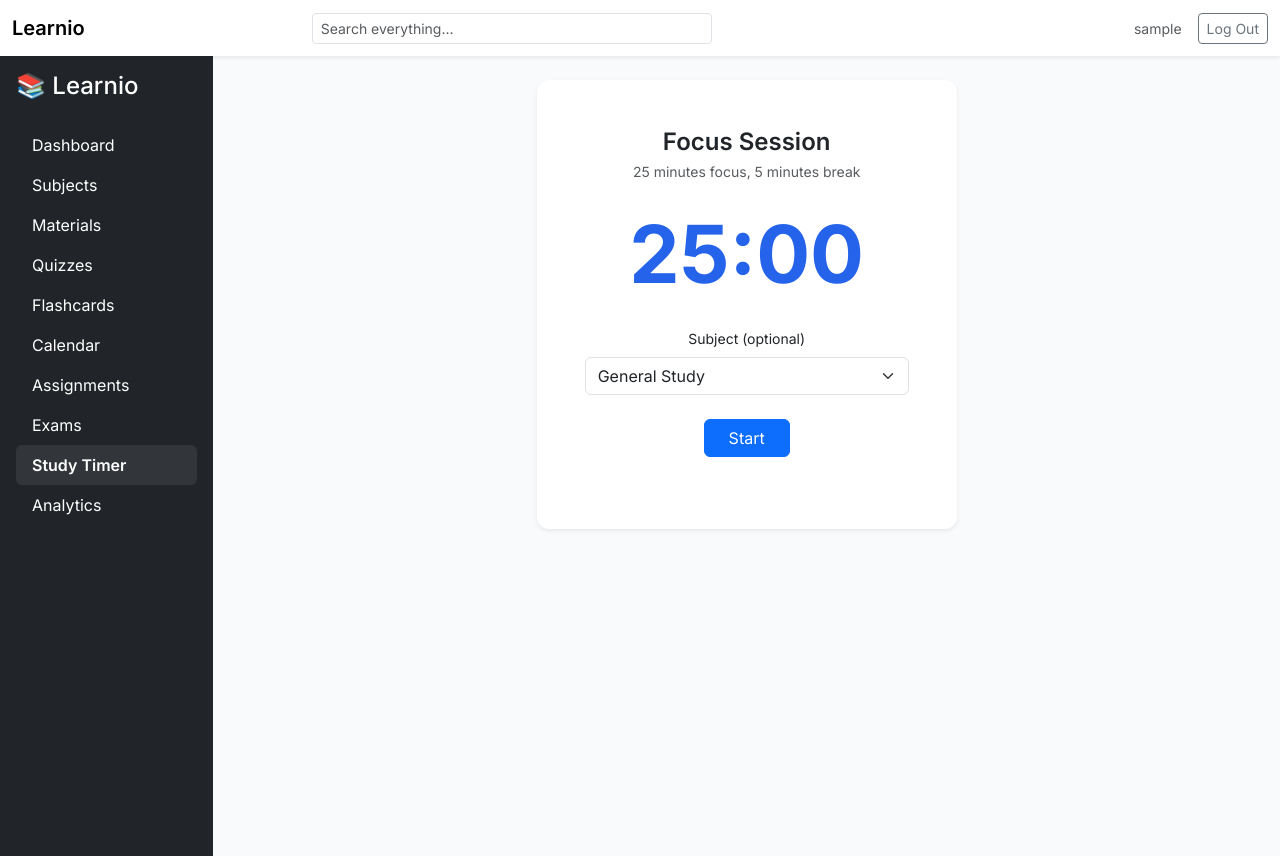
After one commit to mhasantanveer546/Learnio, a Flask app: page /timer/ in a window 1280 px wide. The commit adds this page. Run offline with Flask 3, Linux system fonts and the light colour scheme; the visitor is signed in with stand-in values (Sample User, id 1); data that the repository does not hold is empty.

Commit message:
Phase 11: Study Timer with persistent floating widget, Analytics dashboard, real Dashboard data; fix SQLite timezone bug

```diff
--- a/app/__init__.py
+++ b/app/__init__.py
@@ -18,6 +18,9 @@ from app.routes.assignments import assignments_bp
 from app.routes.exams import exams_bp
 from app.routes.calendar import calendar_bp
 from app.routes.search import search_bp
+from app.routes.timer import timer_bp
+from app.routes.analytics import analytics_bp
+
 
 def create_app(config_name="development"):
     app = Flask(__name__)
@@ -49,6 +52,8 @@ def create_app(config_name="development"):
     app.register_blueprint(exams_bp)
     app.register_blueprint(calendar_bp)
     app.register_blueprint(search_bp)
+    app.register_blueprint(timer_bp)
+    app.register_blueprint(analytics_bp)
 
     @app.errorhandler(404)
     def page_not_found(error):
--- a/app/models/__init__.py
+++ b/app/models/__init__.py
@@ -7,9 +7,10 @@ from app.models.chat import ChatSession, ChatMessage
 from app.models.quiz import Quiz, QuizQuestion, QuizAttempt, QuizAnswer
 from app.models.flashcard import FlashcardSet, Flashcard
 from app.models.assignment import Assignment, Exam
+from app.models.study_session import StudySession
 
 __all__ = [
     "User", "Subject", "StudyMaterial", "Summary", "ChatSession", "ChatMessage",
     "Quiz", "QuizQuestion", "QuizAttempt", "QuizAnswer",
-    "FlashcardSet", "Flashcard","Assignment", "Exam"
+    "FlashcardSet", "Flashcard","Assignment", "Exam","StudySession"
 ]
--- /dev/null
+++ b/app/routes/timer.py
@@ -0,0 +1,73 @@
+from datetime import datetime, timezone
+
+from flask import Blueprint, render_template, request, jsonify
+from flask_login import login_required, current_user
+
+from app.extensions import db
+from app.models import Subject, StudySession
+from app.utils.constants import POMODORO_FOCUS_MINUTES, POMODORO_BREAK_MINUTES
+
+timer_bp = Blueprint("timer", __name__, url_prefix="/timer")
+
+
+@timer_bp.route("/", methods=["GET"])
+@login_required
+def view_timer():
+    subjects = Subject.query.filter_by(user_id=current_user.id).all()
+    return render_template(
+        "timer/pomodoro.html",
+        subjects=subjects,
+        focus_minutes=POMODORO_FOCUS_MINUTES,
+        break_minutes=POMODORO_BREAK_MINUTES,
+    )
+
+
+@timer_bp.route("/start", methods=["POST"])
+@login_required
+def start_session():
+    data = request.get_json(silent=True) or {}
+    subject_id = data.get("subject_id")
+
+    # Defensive ownership check — never trust a client-supplied subject_id
+    # without confirming it actually belongs to the logged-in user.
+    if subject_id:
+        subject = Subject.query.filter_by(id=subject_id, user_id=current_user.id).first()
+        if not subject:
+            subject_id = None
+
+    session = StudySession(
+        user_id=current_user.id,
+        subject_id=subject_id,
+        started_at=datetime.now(timezone.utc),
+    )
+    db.session.add(session)
+    db.session.commit()
+
+    return jsonify({"session_id": session.id})
+
+
+@timer_bp.route("/<int:session_id>/stop", methods=["POST"])
+@login_required
+def stop_session(session_id):
+    session = StudySession.query.filter_by(id=session_id, user_id=current_user.id).first_or_404()
+
+    if session.ended_at:
+        return jsonify({"error": "Session already ended."}), 400
+
+    data = request.get_json(silent=True) or {}
+    ran_full_duration = bool(data.get("completed"))
+
+    now = datetime.now(timezone.utc).replace(tzinfo=None)  # match SQLite's naive storage
+    session.ended_at = now
+
+    if ran_full_duration:
+        session.duration_minutes = POMODORO_FOCUS_MINUTES
+        session.completed = True
+    else:
+        elapsed = (now - session.started_at).total_seconds() / 60
+        session.duration_minutes = max(1, round(elapsed))
+        session.completed = False
+
+    db.session.commit()
+
+    return jsonify({"duration_minutes": session.duration_minutes, "completed": session.completed})
--- /dev/null
+++ b/app/static/js/timer_widget.js
@@ -0,0 +1,224 @@
+const STORAGE_KEY = "learnio_active_session";
+
+function getActiveSession() {
+    const raw = localStorage.getItem(STORAGE_KEY);
+    return raw ? JSON.parse(raw) : null;
+}
+
+function saveActiveSession(session) {
+    localStorage.setItem(STORAGE_KEY, JSON.stringify(session));
+}
+
+function clearActiveSession() {
+    localStorage.removeItem(STORAGE_KEY);
+}
+
+function csrfHeader() {
+    return { "X-CSRFToken": document.querySelector('meta[name="csrf-token"]').content };
+}
+
+// ===== Starting / stopping (shared by both the widget and the full page) =====
+
+async function startFocusSession(subjectId) {
+    const response = await fetch("/timer/start", {
+        method: "POST",
+        headers: { "Content-Type": "application/json", ...csrfHeader() },
+        body: JSON.stringify({ subject_id: subjectId || null }),
+    });
+    const data = await response.json();
+
+    saveActiveSession({
+        sessionId: data.session_id,
+        subjectId: subjectId || null,
+        mode: "focus",
+        phaseStartedAt: Date.now(),
+        phaseDurationSeconds: POMODORO_FOCUS_SECONDS,
+    });
+
+    renderAll();
+}
+
+async function stopActiveSession() {
+    const session = getActiveSession();
+    if (!session) return;
+
+    if (session.mode === "focus") {
+        await fetch(`/timer/${session.sessionId}/stop`, {
+            method: "POST",
+            headers: { "Content-Type": "application/json", ...csrfHeader() },
+            body: JSON.stringify({ completed: false }),
+        });
+    }
+    // Breaks were never logged as a StudySession in the first place —
+    // nothing to stop server-side, just clear local state.
+
+    clearActiveSession();
+    renderAll();
+}
+
+async function completeFocusPhase(session) {
+    await fetch(`/timer/${session.sessionId}/stop`, {
+        method: "POST",
+        headers: { "Content-Type": "application/json", ...csrfHeader() },
+        body: JSON.stringify({ completed: true }),
+    });
+
+    saveActiveSession({
+        ...session,
+        mode: "break",
+        phaseStartedAt: Date.now(),
+        phaseDurationSeconds: POMODORO_BREAK_SECONDS,
+    });
+    renderAll();
+}
+
+function completeBreakPhase() {
+    clearActiveSession();
+    renderAll();
+}
+
+// ===== Rendering — recomputes remaining time from real timestamps, =====
+// ===== so it's always correct even after a page navigation. =====
+
+function getRemainingSeconds(session) {
+    const elapsed = Math.floor((Date.now() - session.phaseStartedAt) / 1000);
+    return Math.max(0, session.phaseDurationSeconds - elapsed);
+}
+
+function formatTime(seconds) {
+    const m = Math.floor(seconds / 60);
+    const s = seconds % 60;
+    return `${m}:${s.toString().padStart(2, "0")}`;
+}
+
+function renderAll() {
+    const session = getActiveSession();
+    renderFloatingWidget(session);
+    renderFullPage(session);
+}
+
+function renderFloatingWidget(session) {
+    let widget = document.getElementById("floating-timer-widget");
+
+    if (!session) {
+        if (widget) widget.remove();
+        return;
+    }
+
+    // Don't show the floating widget ON the full timer page itself —
+    // that would be a redundant second countdown on the same screen.
+    if (document.getElementById("timer-display")) {
+        if (widget) widget.remove();
+        return;
+    }
+
+    if (!widget) {
+        widget = document.createElement("div");
+        widget.id = "floating-timer-widget";
+        widget.className = "shadow-sm";
+        widget.style.cssText = `
+            position: fixed; bottom: 20px; right: 20px; z-index: 1050;
+            background: white; border-radius: 12px; padding: 12px 16px;
+            display: flex; align-items: center; gap: 10px;
+            border: 1px solid #E2E8F0;
+        `;
+        document.body.appendChild(widget);
+    }
+
+    const remaining = getRemainingSeconds(session);
+    const label = session.mode === "focus" ? "Focus" : "Break";
+    const color = session.mode === "focus" ? "#2563EB" : "#10B981";
+
+    widget.innerHTML = `
+        <span style="font-weight:600; color:${color};">${label}</span>
+        <span style="font-weight:700; font-size:1.1rem;">${formatTime(remaining)}</span>
+        <button id="widget-stop-btn" class="btn btn-sm btn-outline-danger">Stop</button>
+    `;
+    document.getElementById("widget-stop-btn").addEventListener("click", stopActiveSession);
+}
+
+function renderFullPage(session) {
+    const display = document.getElementById("timer-display");
+    if (!display) return; // not on the /timer page
+
+    const modeLabel = document.getElementById("timer-mode-label");
+    const startBtn = document.getElementById("timer-start");
+    const stopBtn = document.getElementById("timer-stop");
+    const subjectSelect = document.getElementById("timer-subject");
+    const statusEl = document.getElementById("timer-status");
+
+    if (!session) {
+        display.textContent = formatTime(POMODORO_FOCUS_SECONDS);
+        display.style.color = "#2563EB";
+        modeLabel.textContent = "Focus Session";
+        startBtn.classList.remove("d-none");
+        stopBtn.classList.add("d-none");
+        subjectSelect.disabled = false;
+        return;
+    }
+
+    const remaining = getRemainingSeconds(session);
+    display.textContent = formatTime(remaining);
+    display.style.color = session.mode === "focus" ? "#2563EB" : "#10B981";
+    modeLabel.textContent = session.mode === "focus" ? "Focus Session" : "Break";
+    startBtn.classList.add("d-none");
+    stopBtn.classList.remove("d-none");
+    subjectSelect.disabled = true;
+
+    if (statusEl) statusEl.textContent = "";
+}
+
+// ===== Tick loop — checks every second, handles phase transitions =====
+
+setInterval(() => {
+    const session = getActiveSession();
+    if (!session) return;
+
+    const remaining = getRemainingSeconds(session);
+    if (remaining <= 0) {
+        if (session.mode === "focus") {
+            completeFocusPhase(session);
+        } else {
+            completeBreakPhase();
+        }
+    } else {
+        renderAll();
+    }
+}, 1000);
+
+// ===== Logout interception =====
+
+document.addEventListener("DOMContentLoaded", () => {
+    renderAll();
+
+    const startBtn = document.getElementById("timer-start");
+    const stopBtn = document.getElementById("timer-stop");
+    const subjectSelect = document.getElementById("timer-subject");
+
+    if (startBtn) {
+        startBtn.addEventListener("click", () => startFocusSession(subjectSelect.value || null));
+    }
+    if (stopBtn) {
+        stopBtn.addEventListener("click", stopActiveSession);
+    }
+
+    const logoutLink = document.getElementById("logout-link");
+    if (logoutLink) {
+        logoutLink.addEventListener("click", (e) => {
+            const session = getActiveSession();
+            if (!session) return; // no active session — let logout proceed normally
+
+            e.preventDefault();
+            const confirmed = confirm(
+                "You have an active study session running. Stop it and log out?"
+            );
+            if (confirmed) {
+                stopActiveSession().then(() => {
+                    window.location.href = logoutLink.href;
+                });
+            }
+        });
+    }
+
+
+});
--- a/app/templates/base.html
+++ b/app/templates/base.html
@@ -11,7 +11,7 @@
     <link href="{{ url_for('static', filename='css/base.css') }}" rel="stylesheet">
     <link href="{{ url_for('static', filename='css/components.css') }}" rel="stylesheet">
     <link href="{{ url_for('static', filename='css/responsive.css') }}" rel="stylesheet">
-    <link href="https://cdnjs.cloudflare.com/ajax/libs/font-awesome/6.5.2/css/all.min.css" rel="stylesheet">
+
     {% block extra_css %}{% endblock %}
 </head>
 <body>
@@ -45,6 +45,18 @@
 
     <script src="https://cdn.jsdelivr.net/npm/bootstrap@5.3.3/dist/js/bootstrap.bundle.min.js"></script>
     <script src="{{ url_for('static', filename='js/main.js') }}"></script>
+
+    {% if current_user.is_authenticated %}
+    <script>
+        // Fixed Pomodoro constants — needed globally (not just on /timer)
+        // so the floating widget can correctly compute remaining time on
+        // any page the student navigates to mid-session.
+        const POMODORO_FOCUS_SECONDS = {{ 25 * 60 }};
+        const POMODORO_BREAK_SECONDS = {{ 5 * 60 }};
+    </script>
+    <script src="{{ url_for('static', filename='js/timer_widget.js') }}"></script>
+    {% endif %}
+
     {% block extra_js %}{% endblock %}
 </body>
 </html>
--- a/app/templates/components/sidebar.html
+++ b/app/templates/components/sidebar.html
@@ -21,6 +21,8 @@
         <a class="nav-link text-white {{ 'active fw-semibold' if request.endpoint == 'calendar.view_calendar' }}" href="{{ url_for('calendar.view_calendar') }}">Calendar</a>
         <a class="nav-link text-white {{ 'active fw-semibold' if request.endpoint and request.endpoint.startswith('assignments.') }}" href="{{ url_for('assignments.list_assignments') }}">Assignments</a>
         <a class="nav-link text-white {{ 'active fw-semibold' if request.endpoint and request.endpoint.startswith('exams.') }}" href="{{ url_for('exams.list_exams') }}">Exams</a>
+        <a class="nav-link text-white {{ 'active fw-semibold' if request.endpoint == 'timer.view_timer' }}" href="{{ url_for('timer.view_timer') }}">Study Timer</a>
+        <a class="nav-link text-white {{ 'active fw-semibold' if request.endpoint == 'analytics.view_analytics' }}" href="{{ url_for('analytics.view_analytics') }}">Analytics</a>
     </nav>
     {% endif %}
 </div>
--- a/app/templates/components/topnav.html
+++ b/app/templates/components/topnav.html
@@ -14,7 +14,7 @@
                 <a href="{{ url_for('profile.view_profile') }}" class="me-3 text-muted small text-decoration-none">
                     {{ current_user.username }}
                 </a>
-                <a href="{{ url_for('auth.logout') }}" class="btn btn-sm btn-outline-secondary">
+                <a id="logout-link" href="{{ url_for('auth.logout') }}" class="btn btn-sm btn-outline-secondary">
                     Log Out
                 </a>
             {% else %}
--- /dev/null
+++ b/app/templates/timer/pomodoro.html
@@ -0,0 +1,30 @@
+{% extends "base.html" %}
+{% block title %}Study Timer{% endblock %}
+
+{% block content %}
+<div class="d-flex justify-content-center">
+    <div class="card border-0 shadow-sm p-5 text-center" style="max-width: 420px; width: 100%;">
+        <h4 class="fw-semibold mb-1" id="timer-mode-label">Focus Session</h4>
+        <p class="text-muted small mb-4">25 minutes focus, 5 minutes break</p>
+
+        <div class="display-1 fw-bold mb-4" id="timer-display" style="color: #2563EB;">25:00</div>
+
+        <div class="mb-4">
+            <label class="form-label small">Subject (optional)</label>
+            <select id="timer-subject" class="form-select">
+                <option value="">General Study</option>
+                {% for subject in subjects %}
+                <option value="{{ subject.id }}">{{ subject.name }}</option>
+                {% endfor %}
+            </select>
+        </div>
+
+        <div class="d-flex gap-2 justify-content-center">
+            <button id="timer-start" class="btn btn-primary px-4">Start</button>
+            <button id="timer-stop" class="btn btn-outline-danger px-4 d-none">Stop</button>
+        </div>
+
+        <p class="text-muted small mt-4 mb-0" id="timer-status"></p>
+    </div>
+</div>
+{% endblock %}
--- /dev/null
+++ b/app/utils/constants.py
@@ -0,0 +1,6 @@
+# Pomodoro timing — fixed constants for Phase 11 v1. If custom
+# durations get added later, only this file (and the JS constants
+# mirroring it) need to change — the timer logic itself doesn't care
+# where these numbers come from.
+POMODORO_FOCUS_MINUTES = 25
+POMODORO_BREAK_MINUTES = 5
```
Also changed, not shown: app/models/study_session.py (added, +24 -0 lines), app/routes/analytics.py (added, +100 -0 lines), app/routes/dashboard.py (+43 -2 lines), app/static/js/charts.js (+62 -0 lines), app/templates/analytics/dashboard.html (added, +39 -0 lines), app/templates/dashboard/dashboard.html (+60 -10 lines), migrations/versions/31e5f8ec2dc8_create_study_sessions_table.py (added, +48 -0 lines).
